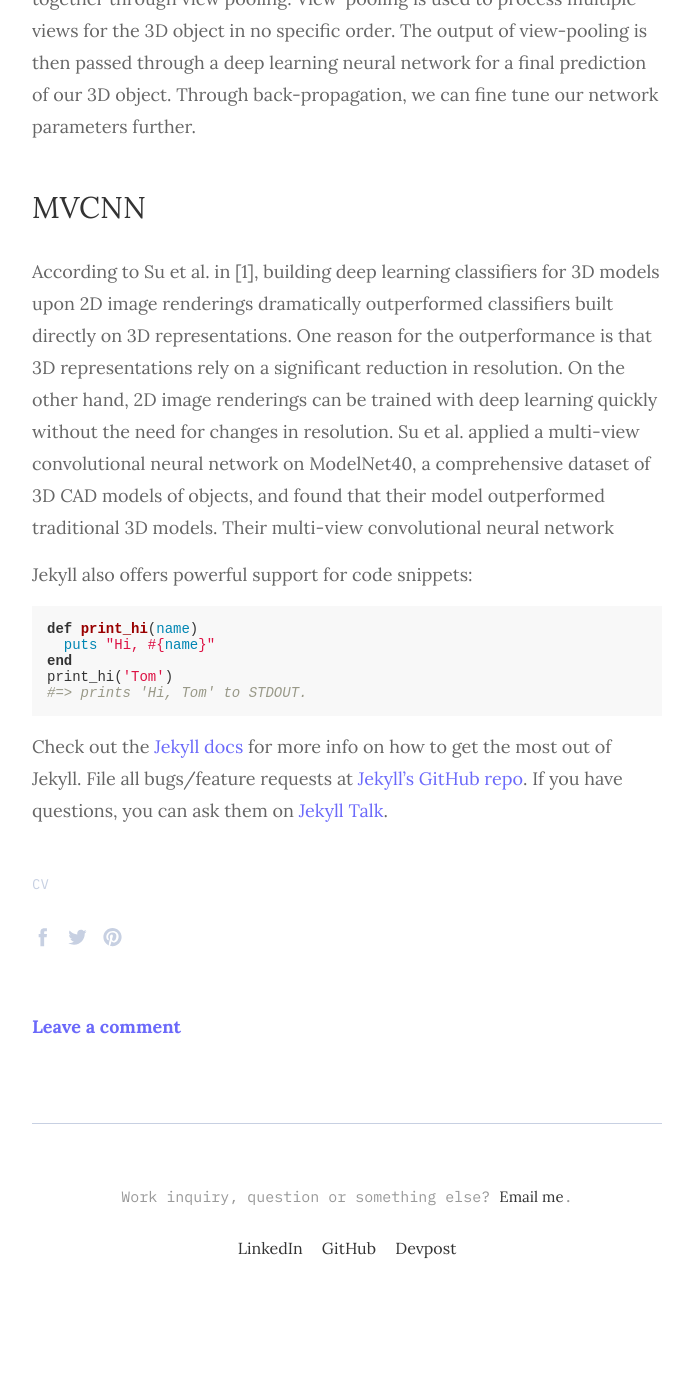
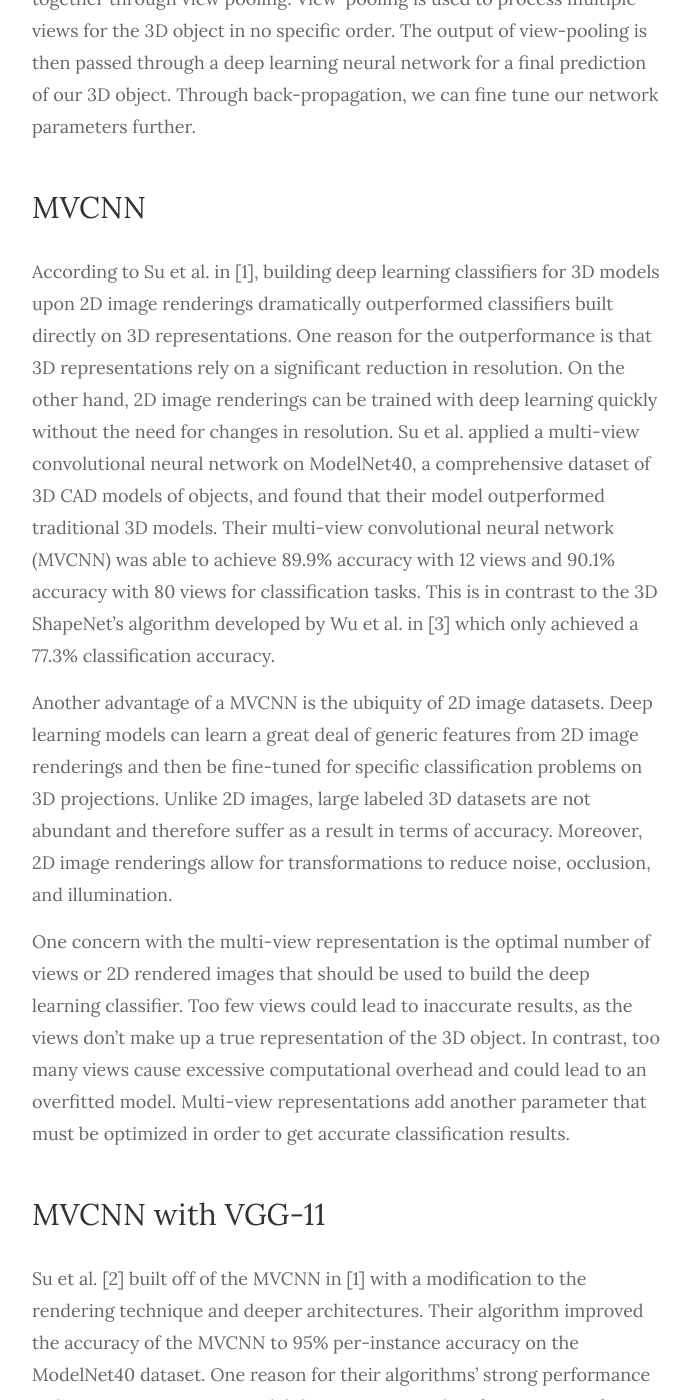
Before and after one commit to brodyu/brodyu.github.io, a Jekyll site: the page built from _posts/2020-12-18-3D-Deep-Learning.md, in a window 1280 px wide and 1400 px high, scrolled down 2925 px. Shown: the whole window, without its empty margins (293-984 px from the left). Built offline with Jekyll 4.4.1, drawn with Linux system fonts in a browser that asks for light colours; before the commit the page ends 4242 px from its top, so only the background shows below that; some of the changed text lies outside the part shown.

Commit message:
Update 2020-12-18-3D-Deep-Learning.md

```diff
--- a/_posts/2020-12-18-3D-Deep-Learning.md
+++ b/_posts/2020-12-18-3D-Deep-Learning.md
@@ -19,23 +19,13 @@ While there are many applications for 3D deep learning they usually fall into on
 Multi-view data is represented as a combination of 2D images captured from multiple points of view. These images are used to capture the 3D object as a whole. Deep learning is applied to each point of view individually and features are extracted. Learned features are then merged together through view pooling. View-pooling is used to process multiple views for the 3D object in no specific order. The output of view-pooling is then passed through a deep learning neural network for a final prediction of our 3D object. Through back-propagation, we can fine tune our network parameters further.
 
 ## MVCNN
-According to Su et al. in [1], building deep learning classifiers for 3D models upon 2D image renderings dramatically outperformed classifiers built directly on 3D representations. One reason for the outperformance is that 3D representations rely on a significant reduction in resolution. On the other hand, 2D image renderings can be trained with deep learning quickly without the need for changes in resolution. Su et al. applied a multi-view convolutional neural network on ModelNet40, a comprehensive dataset of 3D CAD models of objects, and found that their model outperformed traditional 3D models. Their multi-view convolutional neural network
+According to Su et al. in [1], building deep learning classifiers for 3D models upon 2D image renderings dramatically outperformed classifiers built directly on 3D representations. One reason for the outperformance is that 3D representations rely on a significant reduction in resolution. On the other hand, 2D image renderings can be trained with deep learning quickly without the need for changes in resolution. Su et al. applied a multi-view convolutional neural network on ModelNet40, a comprehensive dataset of 3D CAD models of objects, and found that their model outperformed traditional 3D models. Their multi-view convolutional neural network (MVCNN) was able to achieve 89.9% accuracy with 12 views and 90.1% accuracy with 80 views for classification tasks. This is in contrast to the 3D ShapeNet’s algorithm developed by Wu et al. in [3] which only achieved a 77.3% classification accuracy.
 
+Another advantage of a MVCNN is the ubiquity of 2D image datasets. Deep learning models can learn a great deal of generic features from 2D image renderings and then be fine-tuned for specific classification problems on 3D projections. Unlike 2D images, large labeled 3D datasets are not abundant and therefore suffer as a result in terms of accuracy. Moreover, 2D image renderings allow for transformations to reduce noise, occlusion, and illumination.
 
+One concern with the multi-view representation is the optimal number of views or 2D rendered images that should be used to build the deep learning classifier. Too few views could lead to inaccurate results, as the views don't make up a true representation of the 3D object. In contrast, too many views cause excessive computational overhead and could lead to an overfitted model. Multi-view representations add another parameter that must be optimized in order to get accurate classification results.
 
+## MVCNN with VGG-11
+Su et al. [2] built off of the MVCNN in [1] with a modification to the rendering technique and deeper architectures. Their algorithm improved the accuracy of the MVCNN to 95% per-instance accuracy on the ModelNet40 dataset. One reason for their algorithms' strong performance is due to pretraining. To model the accuracy results of pretraining of MVCNN, Su et al. [2] measured the accuracy of two VGG-11 architectures with and without ImageNet pretraining. VGG or Visual Geometry Group is a pretrained deep convolutional neural network used for large-scale image recognition tasks. VGG-11 with ImageNet pretraining achieved a per instance accuracy of 95% compared to 91.3% without ImageNet pretraining. Su et al. [2] also implemented shaded image renderings for stronger accuracy results. Shaded image renderings were found to achieve 3.4% higher accuracy results compared to depth images and 1.4% accuracy improvement compared to binary silhouette images.
 
-Jekyll also offers powerful support for code snippets:
-
-{% highlight ruby %}
-def print_hi(name)
-  puts "Hi, #{name}"
-end
-print_hi('Tom')
-#=> prints 'Hi, Tom' to STDOUT.
-{% endhighlight %}
-
-Check out the [Jekyll docs][jekyll-docs] for more info on how to get the most out of Jekyll. File all bugs/feature requests at [Jekyll’s GitHub repo][jekyll-gh]. If you have questions, you can ask them on [Jekyll Talk][jekyll-talk].
-
-[jekyll-docs]: https://jekyllrb.com/docs/home
-[jekyll-gh]:   https://github.com/jekyll/jekyll
-[jekyll-talk]: https://talk.jekyllrb.com/
+Despite the need to optimize the number of views, multi-view data can be sufficiently used to classify 3D objects. They are suitable to model rigid 3D objects and allow for generalization towards other 3D features. In addition, multi-view data proves more effective in learning 3D features than volumetric representations such as ShapeNet.
```
